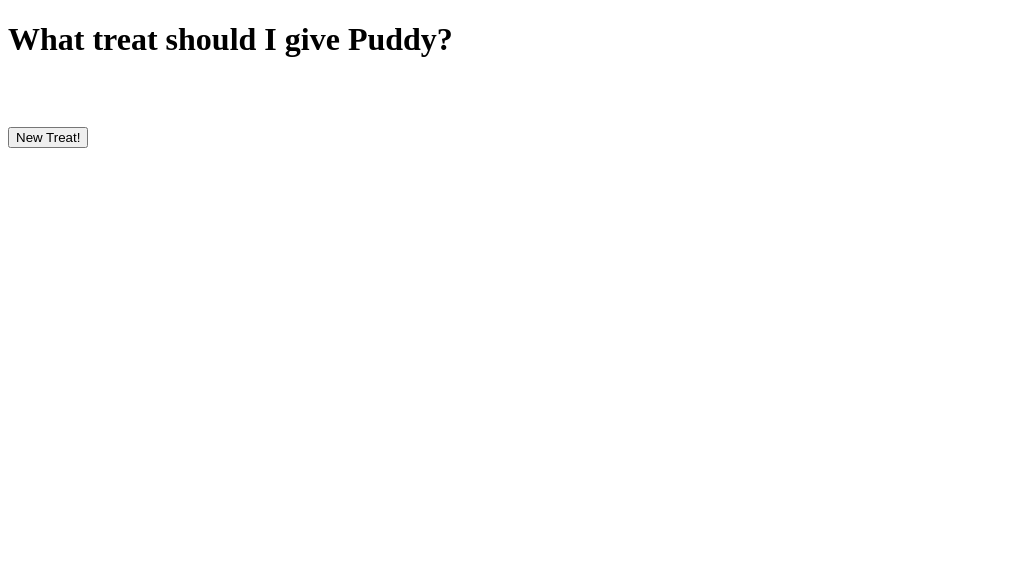
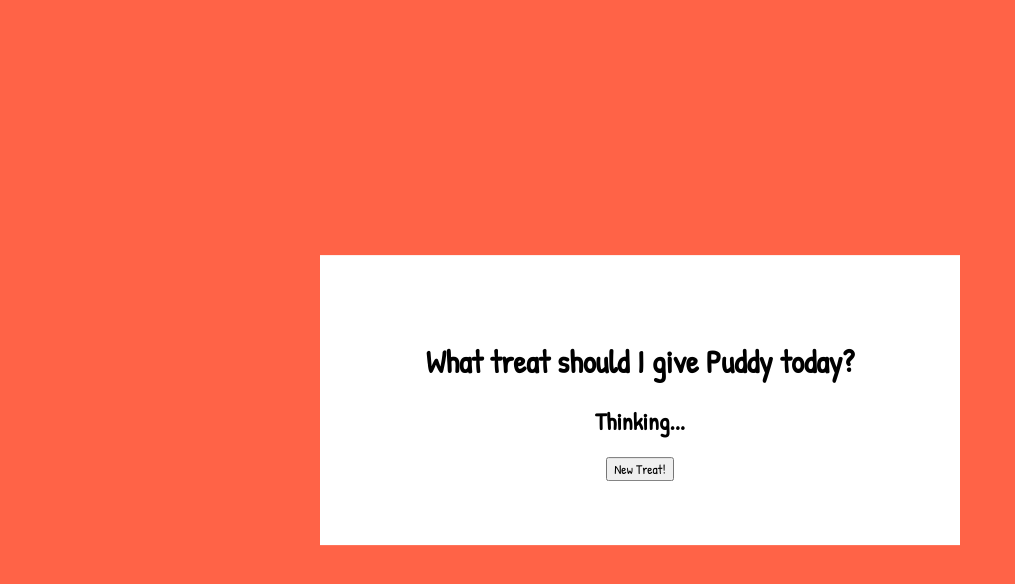
Before and after one commit to madisonlowe/catTreat, a plain HTML site: page index.html in a window 1280 px wide. Shown: the whole page, without its empty margins (0-1015 px from the left). Drawn offline with Linux system fonts and the light colour scheme.

Commit message:
Added basic CSS.

```diff
--- a/index.html
+++ b/index.html
@@ -6,12 +6,22 @@
   />
   <head>
     <link rel="stylesheet" href="style.css" />
+    <link rel="preconnect" href="https://fonts.googleapis.com" />
+    <link rel="preconnect" href="https://fonts.gstatic.com" crossorigin />
+    <link
+      href="https://fonts.googleapis.com/css2?family=Patrick+Hand&display=swap"
+      rel="stylesheet"
+    />
     <title>Cat API Project</title>
   </head>
   <body>
-    <h1>What treat should I give Puddy?</h1>
-    <h2 id="treat-block">&nbsp;</h2>
-    <button id="treat-btn">New Treat!</button>
+    <main>
+      <div class="container">
+        <h1>What treat should I give Puddy today?</h1>
+        <h2 id="treat-block">Thinking...</h2>
+        <button id="treat-btn">New Treat!</button>
+      </div>
+    </main>
     <script type="text/javascript" src="main.js"></script>
   </body>
 </html>
--- a/style.css
+++ b/style.css
@@ -0,0 +1,24 @@
+h1 {
+  font-family: "Patrick Hand", cursive;
+}
+body {
+  margin: 0;
+  background-color: tomato;
+}
+.container {
+  width: 40%;
+  background-color: #fff;
+  margin: auto;
+  text-align: center;
+  padding: 5%;
+  position: absolute;
+  left: 50%;
+  top: 50%;
+  transform: translate(-50%, -50%);
+}
+#treat-block {
+  font-family: "Patrick Hand", cursive;
+}
+#treat-btn {
+  font-family: "Patrick Hand", cursive;
+}
```
